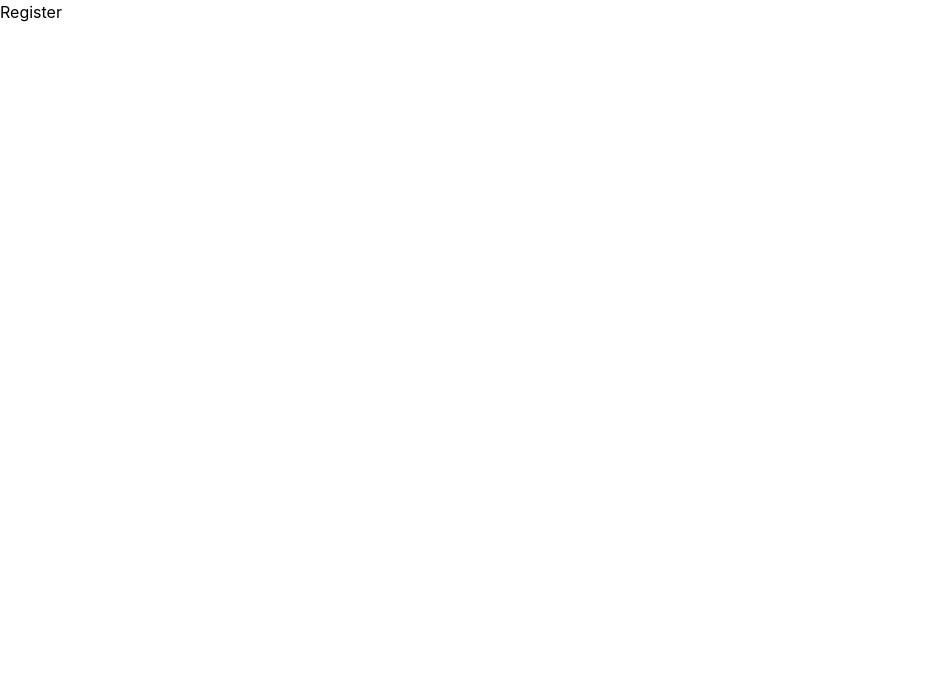
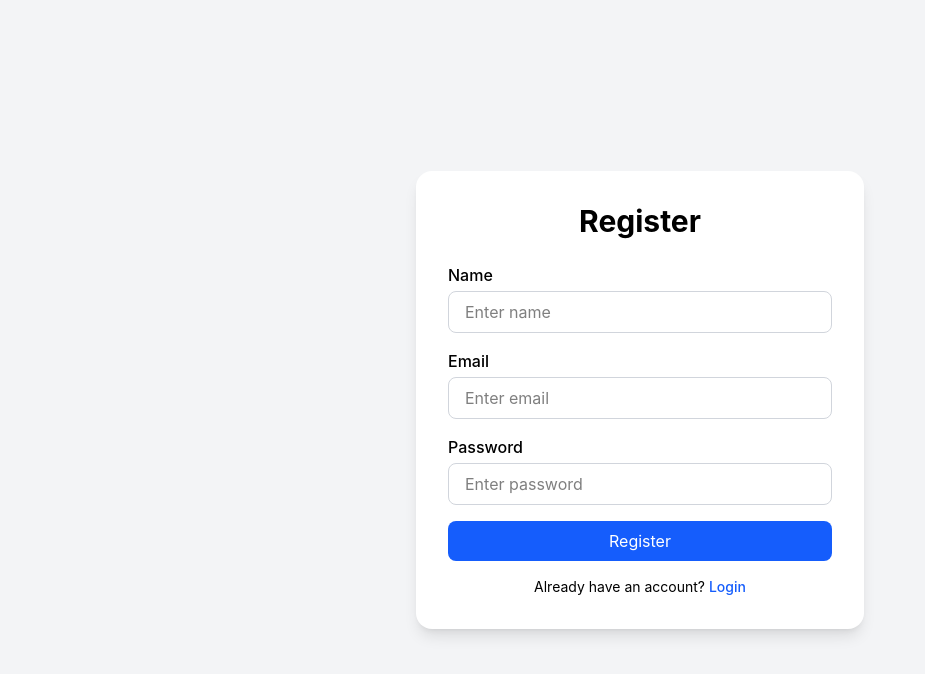
Before and after one commit to niketmaurya/mern-news-scraper, a React app in the folder frontend/: page /register in a window 1280 px wide. Shown: the top 674 px of the page, without its empty margins (0-925 px from the left). Built offline with nearby package versions, Linux system fonts and the light colour scheme; the HTML template or start-up script is replaced by a standard one.

Commit message:
Create register page with authentication flow

```diff
--- a/frontend/src/pages/Login.jsx
+++ b/frontend/src/pages/Login.jsx
@@ -1,6 +1,7 @@
 import React, { useContext, useState } from 'react'
 import { AuthContext } from '../context/AuthContext';
 import API from '../api/axios';
+import { Link } from 'react-router-dom';
 
 const Login = () => {
   const [email, setEmail] = useState("");
@@ -104,6 +105,18 @@ const Login = () => {
 
         </form>
 
+        <p className="text-center text-sm mt-4">
+
+          Don't have an account?{" "}
+
+          <Link
+            to="/register"
+            className="text-blue-600 font-medium hover:underline"
+          >
+            Create Account
+          </Link>
+
+        </p>
       </div>
 
     </div>
--- a/frontend/src/pages/Register.jsx
+++ b/frontend/src/pages/Register.jsx
@@ -1,9 +1,165 @@
-import React from 'react'
+import React, { useContext, useState } from 'react'
+import { AuthContext } from '../context/AuthContext';
+import API from '../api/axios';
+import { Link, useNavigate } from 'react-router-dom';
 
 const Register = () => {
+  const navigate = useNavigate();
+
+  const { login } = useContext(AuthContext);
+
+  const [name, setName] = useState("");
+
+  const [email, setEmail] = useState("");
+
+  const [password, setPassword] = useState("");
+
+  const [loading, setLoading] = useState(false);
+
+  const handleSubmit = async (e) => {
+
+    e.preventDefault();
+
+    try {
+
+      setLoading(true);
+
+      const res = await API.post(
+        "/auth/register",
+        {
+          name,
+          email,
+          password,
+        }
+      );
+
+      login(res.data);
+
+      setName("");
+      setEmail("");
+      setPassword("");
+
+      alert("Registration successful");
+
+      navigate("/");
+
+    } catch (error) {
+
+      alert(
+        error.response?.data?.message ||
+        "Something went wrong"
+      );
+
+    } finally {
+
+      setLoading(false);
+    }
+  };
+
   return (
-    <div>Register</div>
-  )
+
+    <div className="min-h-screen flex items-center justify-center bg-gray-100">
+
+      <div className="bg-white p-8 rounded-2xl shadow-lg w-full max-w-md">
+
+        <h1 className="text-3xl font-bold text-center mb-6">
+          Register
+        </h1>
+
+        <form
+          onSubmit={handleSubmit}
+          className="space-y-4"
+        >
+
+          <div>
+
+            <label className="block mb-1 font-medium">
+              Name
+            </label>
+
+            <input
+              type="text"
+              placeholder="Enter name"
+              value={name}
+              onChange={(e) =>
+                setName(e.target.value)
+              }
+              className="w-full border border-gray-300 rounded-lg px-4 py-2 outline-none focus:ring-2 focus:ring-blue-500"
+              required
+            />
+
+          </div>
+
+          <div>
+
+            <label className="block mb-1 font-medium">
+              Email
+            </label>
+
+            <input
+              type="email"
+              placeholder="Enter email"
+              value={email}
+              onChange={(e) =>
+                setEmail(e.target.value)
+              }
+              className="w-full border border-gray-300 rounded-lg px-4 py-2 outline-none focus:ring-2 focus:ring-blue-500"
+              required
+            />
+
+          </div>
+
+          <div>
+
+            <label className="block mb-1 font-medium">
+              Password
+            </label>
+
+            <input
+              type="password"
+              placeholder="Enter password"
+              value={password}
+              onChange={(e) =>
+                setPassword(e.target.value)
+              }
+              className="w-full border border-gray-300 rounded-lg px-4 py-2 outline-none focus:ring-2 focus:ring-blue-500"
+              required
+            />
+
+          </div>
+
+          <button
+            type="submit"
+            disabled={loading}
+            className="w-full bg-blue-600 hover:bg-blue-700 text-white py-2 rounded-lg transition duration-200 cursor-pointer"
+          >
+
+            {
+              loading
+                ? "Registering..."
+                : "Register"
+            }
+
+          </button>
+
+        </form>
+
+        <p className="text-center text-sm mt-4">
+
+          Already have an account?{" "}
+
+          <Link
+            to="/login"
+            className="text-blue-600 font-medium hover:underline"
+          >
+            Login
+          </Link>
+
+        </p>
+      </div>
+
+    </div>
+  );
 }
 
 export default Register
```
Lines whose indentation alone changed are shown as unchanged.
